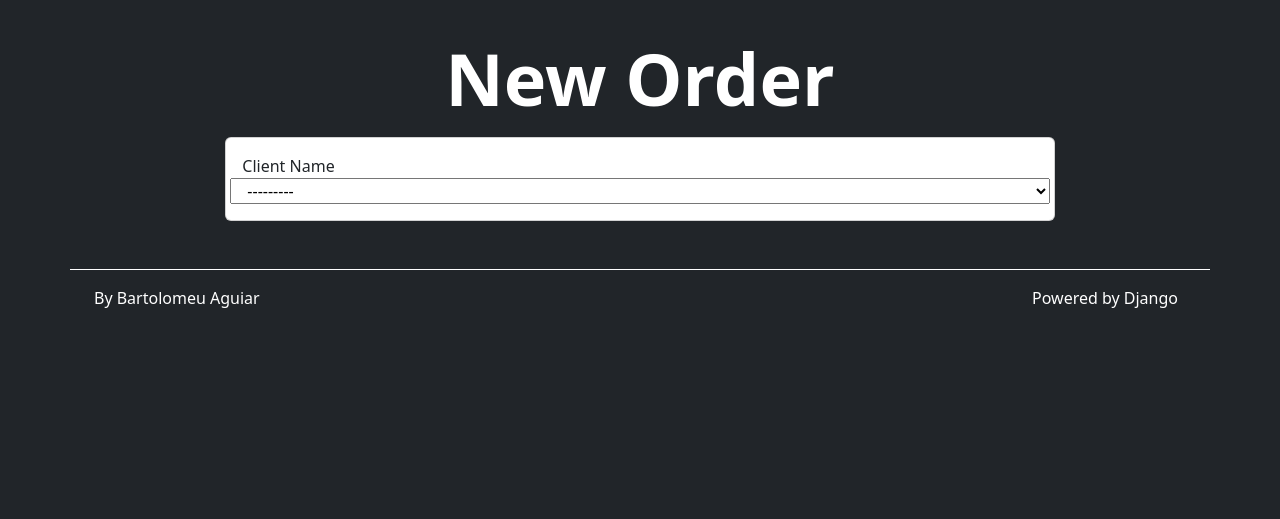
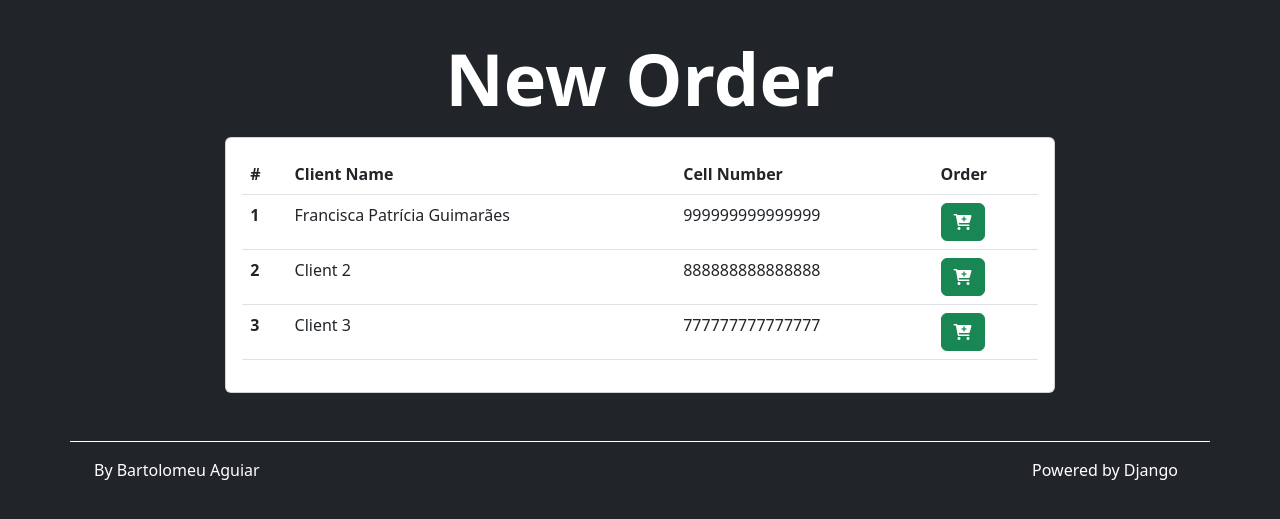
Before and after one commit to BartolomeuAguiar/delicierr-django, a Django app: page /orders/neworder/ in a window 1280 px wide. Shown: the part 69-588 px from the top of the page. Run offline with Django 4.2, Linux system fonts and the light colour scheme; data comes from the database, SQL or seed files in the repository; some libraries are stand-ins or nearby versions.

Commit message:
exibindo dados no new order

```diff
--- a/base_templates/global/partials/navbar.html
+++ b/base_templates/global/partials/navbar.html
@@ -13,7 +13,7 @@
                     <a href="{% url 'orders:home' %}" class="nav-link active">Home</a>
                 </li>
                 <li class="nav-item">
-                    <a href="{% url 'orders:neworder' %}" class="nav-link active">New Order</a>
+                    <a href="{% url 'orders:clients-new-order' %}" class="nav-link active">New Order</a>
                 </li>
                 <li class="nav-item">
                     <a href="#" class="nav-link disabled">Schedule</a>
--- a/delicierr/settings.py
+++ b/delicierr/settings.py
@@ -45,11 +45,13 @@ INSTALLED_APPS = [
     'products',
     'clients',
     # THIRD APPS#
+    "debug_toolbar",
 ]
 
 MIDDLEWARE = [
     'django.middleware.security.SecurityMiddleware',
     'django.contrib.sessions.middleware.SessionMiddleware',
+    "debug_toolbar.middleware.DebugToolbarMiddleware",
     'django.middleware.common.CommonMiddleware',
     'django.middleware.csrf.CsrfViewMiddleware',
     'django.contrib.auth.middleware.AuthenticationMiddleware',
@@ -150,3 +152,7 @@ MESSAGE_TAGS = {
     constants.SUCCESS: 'message-success',
     constants.WARNING: 'message-warning',
 }
+
+INTERNAL_IPS = [
+    "127.0.0.1",
+]
--- a/delicierr/urls.py
+++ b/delicierr/urls.py
@@ -21,6 +21,8 @@ from django.urls import include, path
 urlpatterns = [
     path('admin/', admin.site.urls),
     path('', include('orders.urls')),
+    # TODO remover depois
+    path('__debug__/', include('debug_toolbar.urls')),
 ]
 
 urlpatterns += static(settings.MEDIA_URL, document_root=settings.MEDIA_ROOT)
--- a/orders/forms/new_order_form.py
+++ b/orders/forms/new_order_form.py
@@ -23,8 +23,12 @@ class NewOrderForm(forms.ModelForm):
             'status_payment',
         ]
         widgets = {
-            # 'client': forms.TextInput(
+            # 'client': forms.Select(
+            #     attrs={
+            #         '': 'disabled',
+            #     }
             # ),
+
             'delivery_method': forms.Select(
                 choices=(
                     ('P', 'Própria'),
--- /dev/null
+++ b/orders/templates/orders/pages/clients.html
@@ -0,0 +1,17 @@
+{% extends "global/base.html" %}
+{% load static %}
+{% block title %} New Order | {% endblock title %}
+
+
+{% block title_section %}
+    New Order
+{% endblock title_section %}
+
+
+{% block content %}
+<div class="row justify-content-center">
+    <div class="col-8">
+        {% include 'orders/partials/clients_list.html' %}
+    </div>
+</div>
+{% endblock content %}
--- a/orders/templates/orders/pages/order_detail.html
+++ b/orders/templates/orders/pages/order_detail.html
@@ -74,14 +74,14 @@
                             <p class="card-text">
                                 <b>Delivery address:</b> {{order.delivery_address}}
                             </p>
-
-                            <div class="row pb-3">
+                            {% comment %} TODO implementação futura {% endcomment %}
+                            {% comment %} <div class="row pb-3">
                                 <a href="#" class="btn btn-primary" data-bs-toggle="collapse" data-bs-target="#order-map"
                                     aria-expanded="false" aria-controls="order-map"> show address in map</a>
                             </div>
                             <div id="order-map" class="w-100 collapse">
                                 <img src="{% static '/assets/img/map.png' %}" alt="" class="w-100 img-fluid">
-                            </div>
+                            </div>              {% endcomment %}
                         {% endif %}
 
 
--- /dev/null
+++ b/orders/templates/orders/partials/clients_list.html
@@ -0,0 +1,30 @@
+
+<div class="card">
+    <div class="card-body">
+        <table class="table">
+            <thead>
+                <th scope="col">#</th>
+                <th scope="col">Client Name</th>
+                <th scope="col">Cell Number</th>
+                <th scope="col">Order</th>
+            </thead>
+            <tbody>
+
+                {% for client in clients %}
+                    <tr>
+                        <th scope="row">{{ client.pk }}</th>
+                        <td>{{ client.name }}</td>
+                        <td>{{ client.celphone }}</td>
+                        <td>
+                            <a href=" {% url 'orders:order_create' client.id %}"
+                            class="btn btn-success">
+                                <i class="fa-sharp fa-solid fa-cart-plus text-white"></i>
+
+                            </a>
+                        </td>
+                    </tr>
+                {% endfor %}
+            </tbody>
+        </table>
+    </div>
+</div>
--- a/orders/templates/orders/partials/form_new_order.html
+++ b/orders/templates/orders/partials/form_new_order.html
@@ -1,14 +1,21 @@
+<h2 class="text-center  my-4 text-white">Add Order For <strong>{{cliente.name}}</strong> </h2></div>
 
 <div class="card">
     <div class="card-body">
-        <form action="#" method="get">
+        {{request.client.name}}
+        <form action="" method="POST">
             {% csrf_token %}
-            <div class="row">
-                {{ form.client.errors }}
-                <label for="{{ form.client.id_for_label }}">Client Name</label>
-                {{ form.client }}
-            </div>
+                <hr/>
+
+            Customer : {{cliente.name}}
 
         </form>
+        <ul>
+
+            {% for produto in produtos %}
+                <li>{{produto.product}} {{produto.name}}</li>
+            {% endfor %}
+
+        </ul>
     </div>
 </div>
--- a/orders/templates/orders/partials/order.html
+++ b/orders/templates/orders/partials/order.html
@@ -67,7 +67,7 @@
 
 
 
-                <li class="list-group-item">1 Bolo</li>
+                <li class="list-group-item">1 {{order.product}}</li>
                 <li class="list-group-item">50 Brigadeiro</li>
             </ul>
             <div class="row">
--- a/orders/urls.py
+++ b/orders/urls.py
@@ -1,4 +1,4 @@
-from django.urls import path
+from django.urls import include, path
 
 from . import views
 
@@ -11,8 +11,12 @@ urlpatterns = [
     path('orders/<int:pk>/', views.OrderDetailView.as_view(),
          name="show_order"
          ),
-    path('orders/neworder/', views.NewOrderView.as_view(),
-         name="neworder"
+    path('orders/neworder/', views.ShowClientsToNewOrderView.as_view(),
+         name="clients-new-order"
+         ),
+    path('orders/<int:pk>',
+         views.create_order,
+         name='order_create'
          ),
 
 ]
--- a/orders/views.py
+++ b/orders/views.py
@@ -1,10 +1,13 @@
+from django.forms import inlineformset_factory
 from django.http import Http404
-from django.shortcuts import render
+from django.shortcuts import redirect, render
 from django.views.generic import DetailView, ListView, View
 
+from clients.models import Client
 from orders.forms import NewOrderForm
+from products.models import Variation
 
-from .models import Order
+from .models import Order, OrderItem
 
 # Create your views here.
 
@@ -40,29 +43,28 @@ class OrderDetailView(DetailView):
         return qs
 
 
-class NewOrderView(View):
-    def get_order(self, id=None):
-        order = None
+class ShowClientsToNewOrderView(View):
+    def render_order(self):
+        clients = Client.objects.all()
 
-        if id is not None:
-            order = Order.objects.filter(
-                pk=id
-            ).first()
-
-            if not order:
-                raise Http404
-        return order
-
-    def render_order(self, form):
         return render(
             self.request,
-            'orders/pages/new_order.html',
+            'orders/pages/clients.html',
             context={
-                'form': form
+                'clients': clients,
             }
         )
 
     def get(self, request, id=None):
-        order = self.get_order(id)
-        form = NewOrderForm(instance=order)
-        return self.render_order(form)
+        return self.render_order()
+
+
+def create_order(request, pk):
+    client = Client.objects.get(id=pk)
+    produtos = Variation.objects.all()
+    # TODO criar template para mostrar produtos e adicionar ao carrinho
+    context = {
+        'cliente': client,
+        'produtos': produtos,
+    }
+    return render(request, 'orders/pages/new_order_itens.html', context)
```
Also changed, not shown: products/models.py (+2 -18 lines), db.sqlite3, orders/templates/orders/pages/new_order_itens.html (renamed from orders/templates/orders/pages/new_order.html), products/migrations/0007_rename_description_long_product_description_and_more.py (added).
